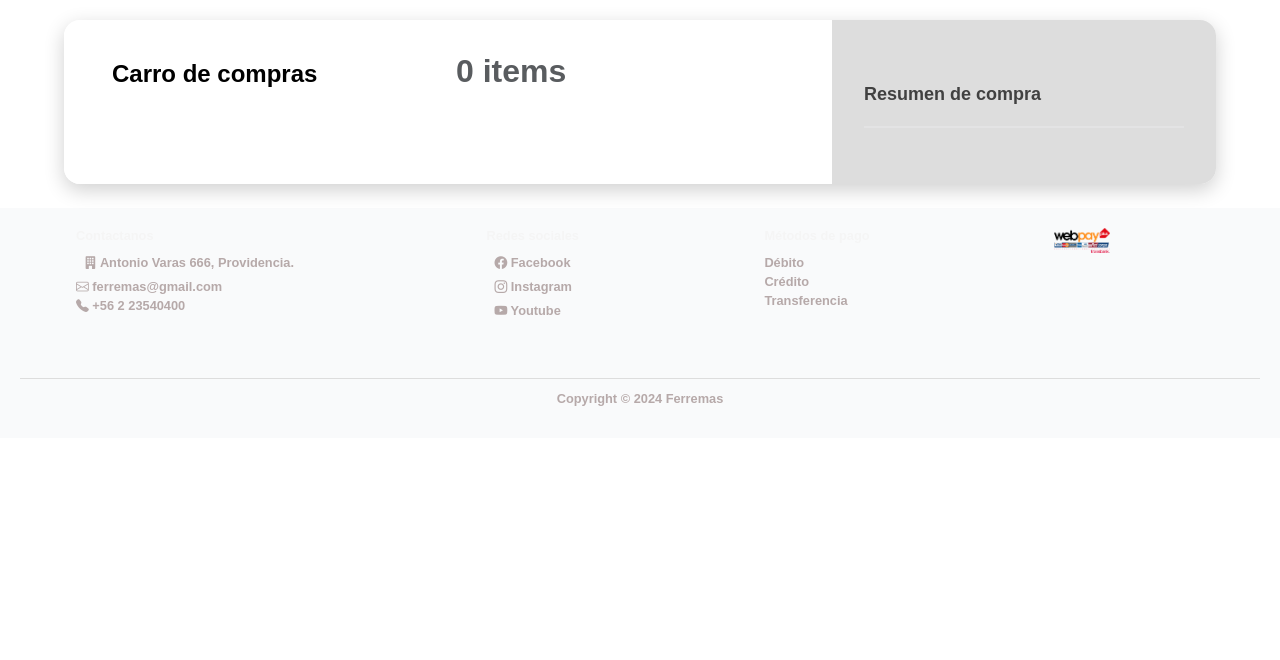
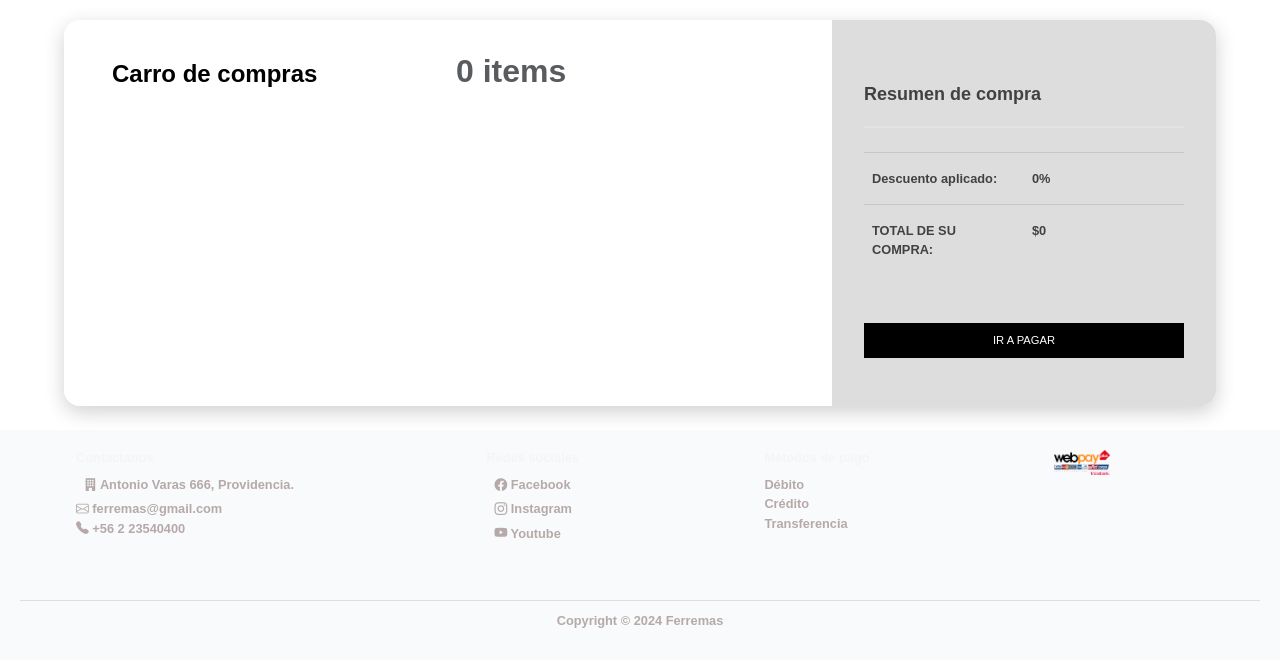
Before and after one commit to Alarconluis099/FERRAMAS, a Flask app: page /Carrito in a window 1280 px wide. Shown: the part 190-850 px from the top of the page. Before the commit the page ends 596 px from the top, so only its background shows below. Run offline with Flask 3, Linux system fonts and the light colour scheme; data that the repository does not hold is empty.

Commit message:
descuento

```diff
--- a/app/templates/carrito.html
+++ b/app/templates/carrito.html
@@ -240,9 +240,9 @@
                                 {% for pedido in pedidos %}
                                     <li>
                                         <p>{{ pedido['nom_pedido'] }}</p>
-                                  <p> {{ pedido['desc_pedido'] }}</p>
-                                  <p> ${{ pedido['precio_total'] }}</p>
-                                  <p> {{ pedido['cantidad_total'] }}</p>
+                                        <p>{{ pedido['desc_pedido'] }}</p>
+                                        <p>${{ pedido['precio_total'] }}</p>
+                                        <p>{{ pedido['cantidad_total'] }}</p>
                                         <form method="POST" action="{{ url_for('disminuir_cantidad', product_id=pedido['id_pedido']) }}">
                                             <button type="submit">-</button>
                                         </form>
@@ -263,31 +263,26 @@
                     {% for pedido in pedidos %}
                         <div class="col" style="padding-left:0;">Item: {{ pedidos|length }}</div><br>
                         <div class="col text-right"></div>
-
-                      Valor: ${{pedido['precio_pedido']}}
-
-
-                  <div>
-
+                        <div>Valor: ${{ pedido['precio_pedido'] }}</div>
+                        <div>Cantidad: {{ pedido['cantidad_total'] }}</div>
+                    {% endfor %}
                 </div>
-                  Cantidad: {{pedido['cantidad_total']}}
+                <div class="row" style="border-top: 1px solid rgba(0,0,0,.1); padding: 2vh 0;">
+                    <div class="col">Descuento aplicado:</div>
+                    <div class="col text-right">{{ descuento}}%</div> <!-- Mostrar el descuento en porcentaje -->
                 </div>
-
-
-
                 <div class="row" style="border-top: 1px solid rgba(0,0,0,.1); padding: 2vh 0;">
-                    <div class="col">TOTAL DE SU COMPRA</div>
-                    <div class="col text-right">&dollar; {{ pedidos|sum(attribute='precio_total') }}</div>
-
+                    <div class="col">TOTAL DE SU COMPRA:</div>
+                    <!-- Calcular el monto total con descuento -->
+                    <div class="col text-right">${{ pedidos|sum(attribute='precio_total') * (1 - descuento) }}</div>
                 </div>
                 <form action="{{ url_for('routes.webpay_plus_create') }}" method="POST">
                     <input type="hidden" name="buy_order" value="{{ buy_order }}">
                     <input type="hidden" name="session_id" value="{{ session_id }}">
-                  <input type="hidden" name="amount" value="{{ pedidos|sum(attribute='precio_total') }}">
+                    <!-- Pasar el monto total con descuento -->
+                    <input type="hidden" name="amount" value="{{ pedidos|sum(attribute='precio_total') * (1 - descuento) }}">
                     <button class="btn">IR A PAGAR</button>
-                {% endfor %}
                 </form>
-              </div>
             </div>
         </div>
     </div>
```
Lines whose indentation alone changed are shown as unchanged.
